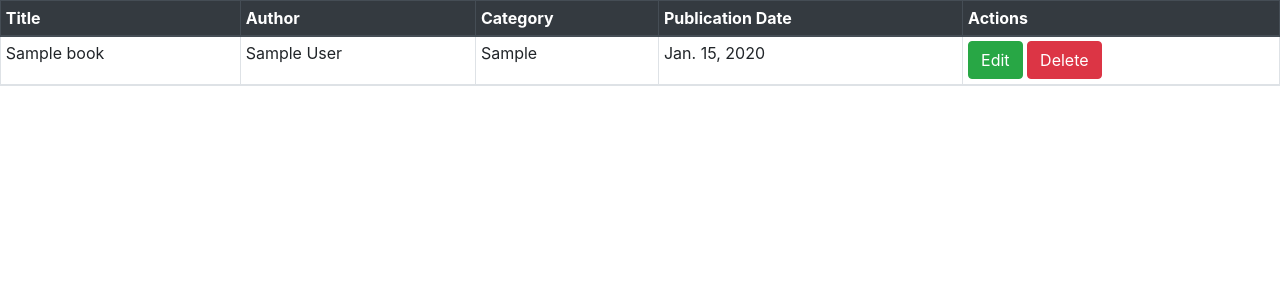
After one commit to zeinab2610/library-project, a Django app: page /view/ in a window 1280 px wide. The commit adds this page. Shown: the top 300 px of the page. Run offline with Django 4.2, Linux system fonts and the light colour scheme; tables that the repository leaves empty hold one stand-in row (values such as "Sample post"); some libraries are stand-ins or nearby versions.

Commit message:
View all books functionality is done

```diff
--- a/books/templates/index.html
+++ b/books/templates/index.html
@@ -37,7 +37,7 @@
                 </div>
             </div>
             <div class="form-group row">
-                <label class="col-sm-2 col-form-label"> PUBLICATION DATE</label>
+                <label class="col-sm-2 col-form-label"> publication Date</label>
                 <div class="col-sm-4">
                     {{form.publicationDate}}
                 </div>
--- /dev/null
+++ b/books/templates/view.html
@@ -0,0 +1,34 @@
+<!DOCTYPE html>
+<html lang="en">
+    <head>
+        <meta charset="UTF-8">
+        <title>Books List</title>
+        {% load static %}
+        <link rel="stylesheet" href="{% static 'css/bootstrap.min.css' %}"/>
+    </head>
+    <body>
+        <table class="table table-striped table-bordered table-sm">
+            <thead class="thead-dark">
+                <tr>
+                    <th>Title</th>
+                    <th>Author</th>
+                    <th>Category</th>
+                    <th>Publication Date</th>
+                    <th>Actions</th>
+                    {% for book in books %}
+                    <tr>
+                        <td>{{ book.title}}</td>
+                        <td>{{book.author}}</td>
+                        <td>{{book.category}}</td>
+                        <td>{{book.publicationDate}}</td>
+                        <td>
+                            <a href="/edit/{{book.id}}"><span class="btn btn-success">Edit</span></a>
+                            <a href="/delete/{{book.id}}" class="btn btn-danger">Delete</a>
+                        </td>
+                    </tr>
+                    {% endfor %}
+                </tr>
+            </thead>
+        </table>
+    </body>
+</html>
--- a/books/views.py
+++ b/books/views.py
@@ -15,3 +15,6 @@ def create_book(request):
     else:
         form = BooksForm()
     return render(request,'index.html',{'form': form})
+def view(request):
+    books = Book.objects.all()
+    return render(request,"view.html",{'books':books})
--- a/library_project/urls.py
+++ b/library_project/urls.py
@@ -20,4 +20,7 @@ from books import views
 urlpatterns = [
     path('admin/', admin.site.urls),
     path('books/', views.create_book),
+    path('view/', views.view),
+
+
 ]
```
Also changed, not shown: 1 other file.
